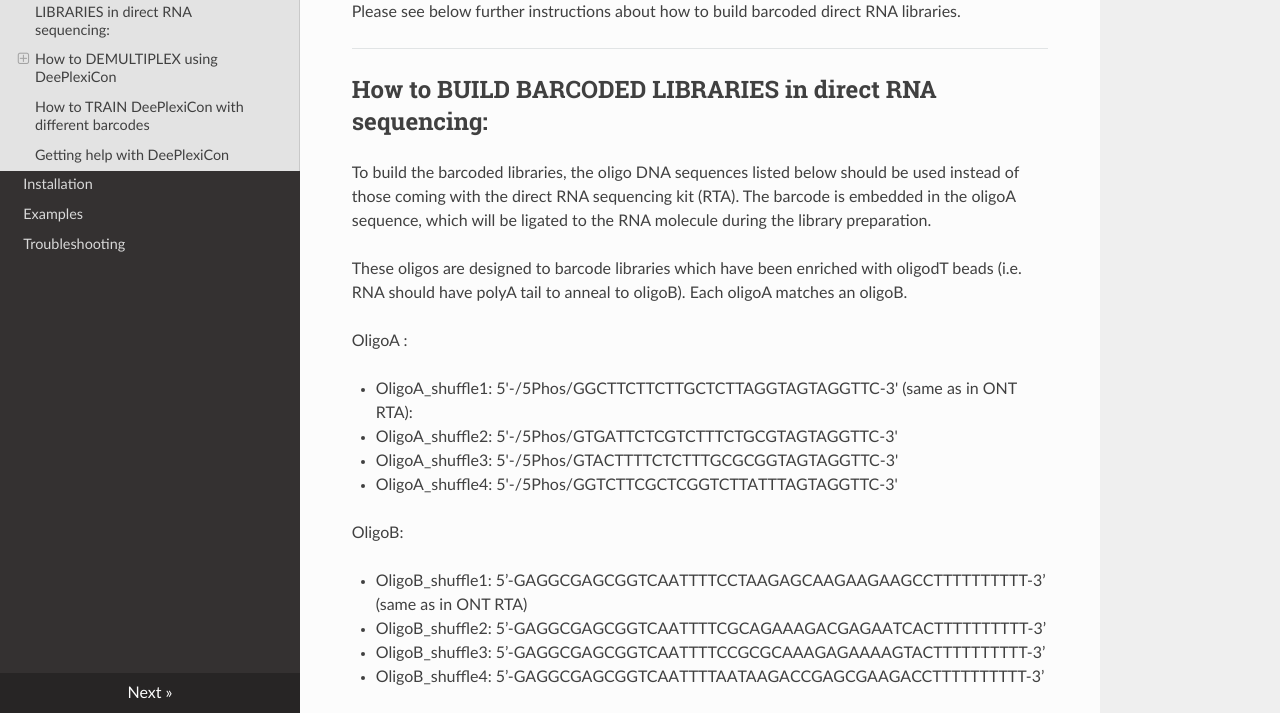
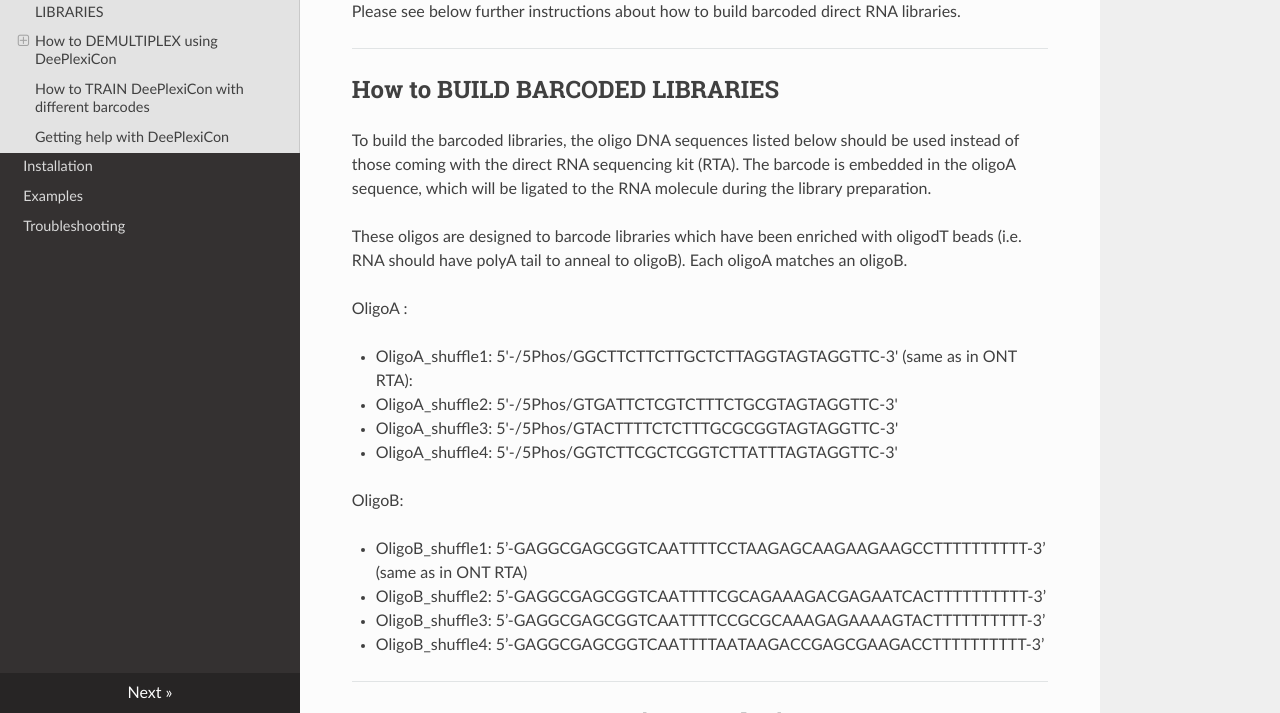
Before and after one commit to Psy-Fer/deeplexicon, an MkDocs documentation site: the page built from docs/docs/index.md, in a window 1280 px wide and 900 px high, scrolled down 786 px, cut to the strip 187-900 px from the top of the window. Built offline with MkDocs 1.6.1, drawn with Linux system fonts in a browser that asks for light colours; nearby versions of some CDN libraries; some of the changed text lies outside the part shown.

Commit message:
Update index.md

```diff
--- a/docs/docs/index.md
+++ b/docs/docs/index.md
@@ -24,7 +24,7 @@
 
 ---
 
-## How to BUILD BARCODED LIBRARIES in direct RNA sequencing:
+## How to BUILD BARCODED LIBRARIES
 
 To build the barcoded libraries, the oligo DNA sequences listed below should be used instead of those coming with the direct RNA sequencing kit (RTA). The barcode is embedded in the oligoA sequence, which will be ligated to the RNA molecule during the library preparation.
 
```
